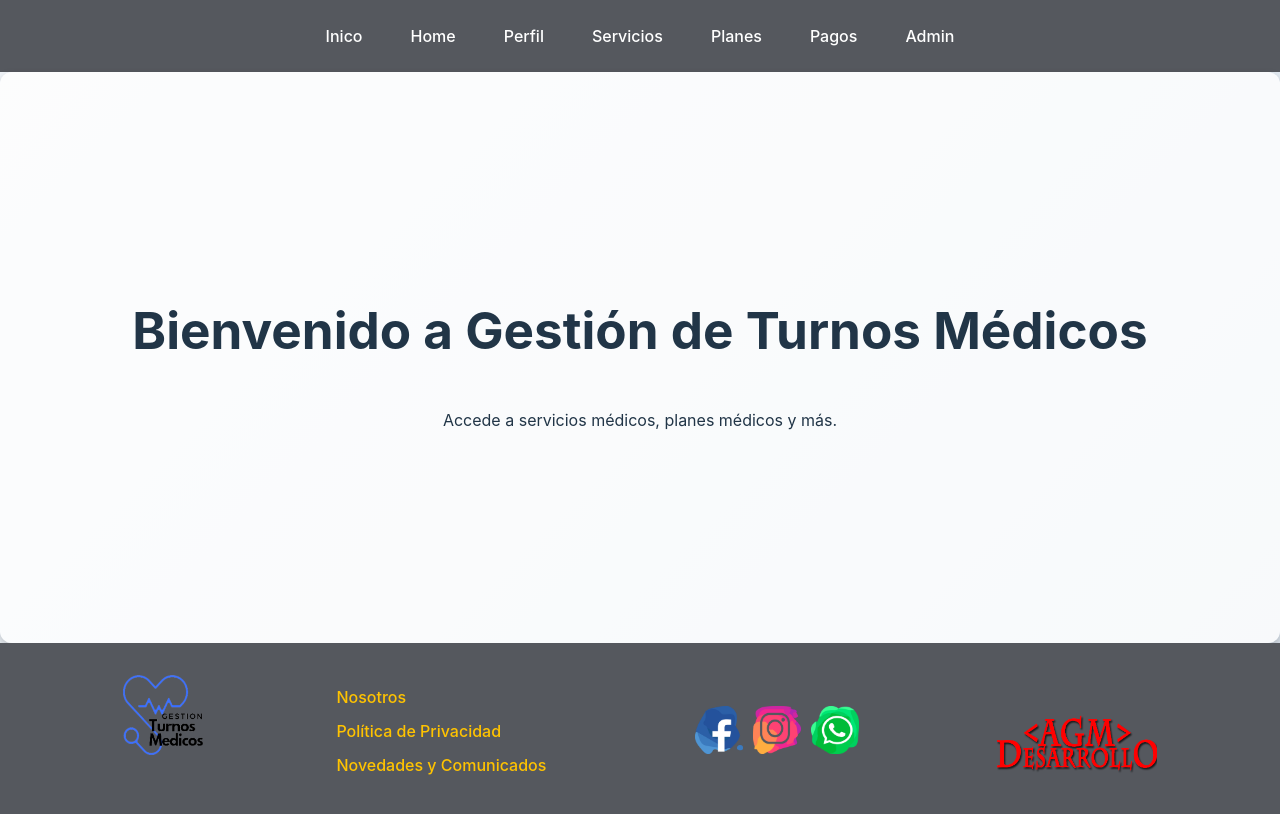
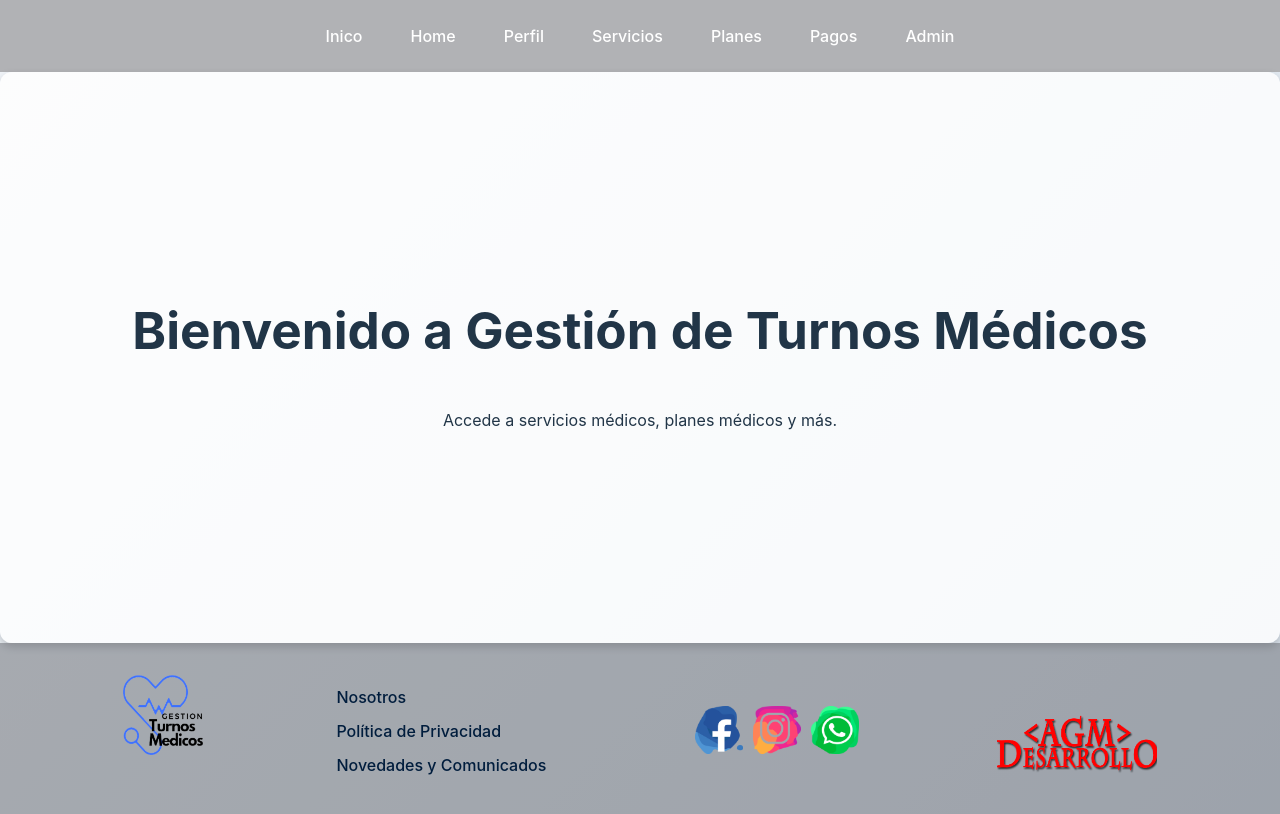
Before and after one commit to AlexanderMontenegro/Gestion_Turnos, a React (Vite) app in the folder client/: page / in a window 1280 px wide. Shown: the top 814 px of the page. Built offline with nearby package versions, Linux system fonts and the light colour scheme.

Commit message:
estructura actualizacion 14/08-10.08

```diff
--- a/client/src/css/footer.css
+++ b/client/src/css/footer.css
@@ -1,7 +1,7 @@
 .footer {
   display: flex;
   background-color: var(--gris);
-  color: var(--crema);
+  color: var(--azul);
   flex-direction: row;
   justify-content: space-evenly;
   list-style: none;
--- a/client/src/css/index.css
+++ b/client/src/css/index.css
@@ -1,4 +1,3 @@
-/* Variables y ajustes globales */
 :root {
   /* Tipografía */
   font-family: Inter, system-ui, Avenir, Helvetica, Arial, sans-serif;
@@ -12,10 +11,9 @@
   /* Colores globales */
   --blanco: #000814;
   --negro: #ffffff;
-  --gris: #55585e;
+  --gris: #55585e75;
   --azul: #001d3d;
-  --crema: #ffc300;
-  --amarillo: #ffd60a;
+  --amarillo: #ffc300;
 
   /* Esquema de colores */
   color-scheme: light dark;
```
